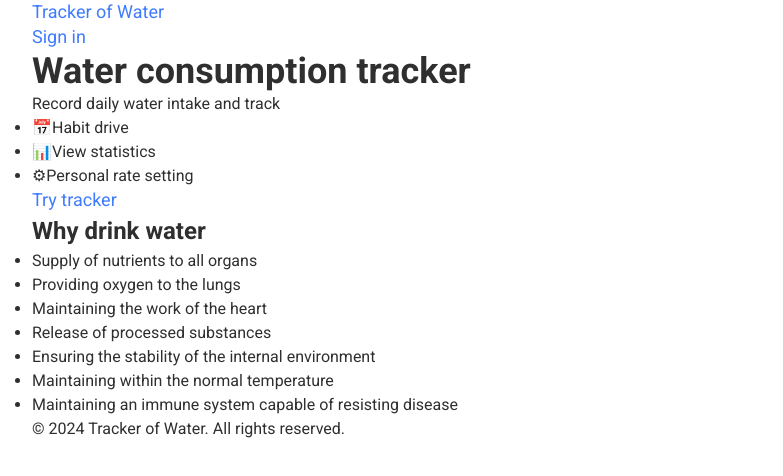
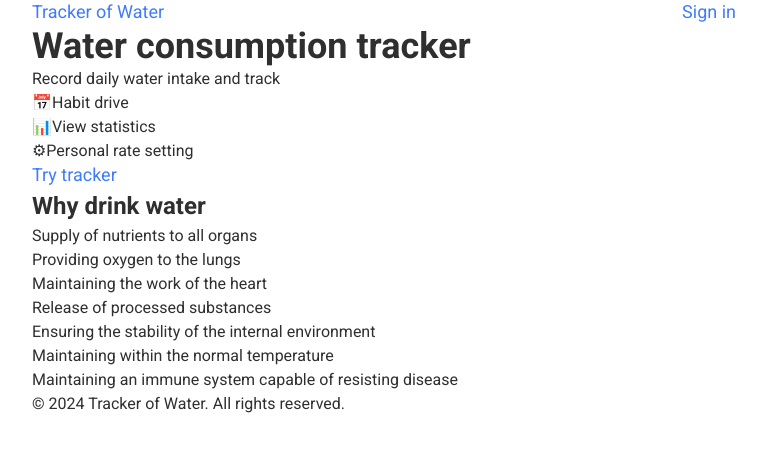
Before and after one commit to yana-kozlova/WaterTracker-front, a React (Vite) app: page / in a window 1280 px wide. Shown: the top 476 px of the page, without its empty margins (0-783 px from the left). Built offline with nearby package versions, Linux system fonts and the light colour scheme.

Commit message:
welkome page + header
uodate + css

```diff
--- a/src/components/Header/Header.jsx
+++ b/src/components/Header/Header.jsx
@@ -2,19 +2,17 @@ import css from "./Header.module.css";
 
 export default function Header() {
   return (
-    <div div>
-      <header class="header">
-        <div class="container">
-          <a href="#" class="logo">
+    <header className={css.header}>
+      <div className={css.container}>
+        <a href="#" className={css.logo}>
           Tracker of Water
         </a>
-          <nav class="nav">
-            <a href="/signin" class="nav-link">
+        <nav className={css.nav}>
+          <a href="/signin" className={css.navLink}>
             Sign in
           </a>
         </nav>
       </div>
     </header>
-    </div>
   );
 }
--- a/src/components/Header/Header.module.css
+++ b/src/components/Header/Header.module.css
@@ -0,0 +1,8 @@
+.header {
+  max-width: 1216px;
+}
+
+.container {
+  display: flex;
+  justify-content: space-between;
+}
--- a/src/pages/WelcomePage/WelcomePage.jsx
+++ b/src/pages/WelcomePage/WelcomePage.jsx
@@ -1,27 +1,19 @@
+
+import css from "./WelcomePage.module.css"
+import Header from "../../components/Header/Header"
+
 export default function WelcomePage() {
   return (
     <>
-      <header className="header">
-        <div className="container">
-          <a href="#" className="logo">
-            Tracker of Water
-          </a>
-          <nav className="nav">
-            <a href="/signin" className="nav-link">
-              Sign in
-            </a>
-          </nav>
-        </div>
-      </header>
-      <main className="main">
-        <div className="container">
+      <Header/>
+      <main className={css.main}>
+        <div className={css.container}>
   <section className="hero">
     <div className="hero-content">
       <h1 className="hero-title">Water consumption tracker</h1>
       <p className="hero-subtitle">
         Record daily water intake and track
       </p>
-
       <ul className="benefits">
         <li className="benefit">
           <span className="icon">&#128197;</span>
@@ -51,13 +43,12 @@ export default function WelcomePage() {
         <li>Release of processed substances</li>
         <li>Ensuring the stability of the internal environment</li>
         <li>Maintaining within the normal temperature</li>
-                <li>
-                  Maintaining an immune system capable of resisting disease
-                </li>
+        <li>Maintaining an immune system capable of resisting disease</li>
       </ul>
     </aside>
   </section>
 </div>
+
       </main>
 
       <footer className="footer">
--- a/src/pages/WelcomePage/WelcomePage.module.css
+++ b/src/pages/WelcomePage/WelcomePage.module.css
@@ -0,0 +1,42 @@
+.container {
+  display: flex;
+  flex-wrap: wrap;
+  justify-content: space-between;
+}
+
+.hero {
+  display: flex;
+  flex-wrap: wrap;
+  gap: 20px;
+}
+
+.hero-content {
+  flex: 1;
+  min-width: 300px;
+}
+
+.why-drink-water {
+  flex: 1;
+  min-width: 300px;
+  padding: 20px;
+  background-color: #f4f4f4;
+}
+
+.benefits {
+  padding-left: 0;
+  margin: 0;
+  list-style-type: none;
+}
+
+.benefit {
+  display: flex;
+  align-items: center;
+}
+
+.icon {
+  margin-right: 10px;
+}
+
+.text {
+  font-size: 1rem;
+}
--- a/src/styles/globals.css
+++ b/src/styles/globals.css
@@ -4,6 +4,7 @@
   padding: 0;
   box-sizing: border-box;
 }
+
 /*default*/
 :root {
   --primary-color-blue: #407BFF;
@@ -33,3 +34,12 @@ a:hover,
 button:hover {
   transform: scale(1.05);
 }
+
+li,
+ul,
+ol {
+  list-style-type: none;
+  padding: 0;
+  margin: 0 auto;
+
+}
```
Lines whose indentation alone changed are shown as unchanged.
